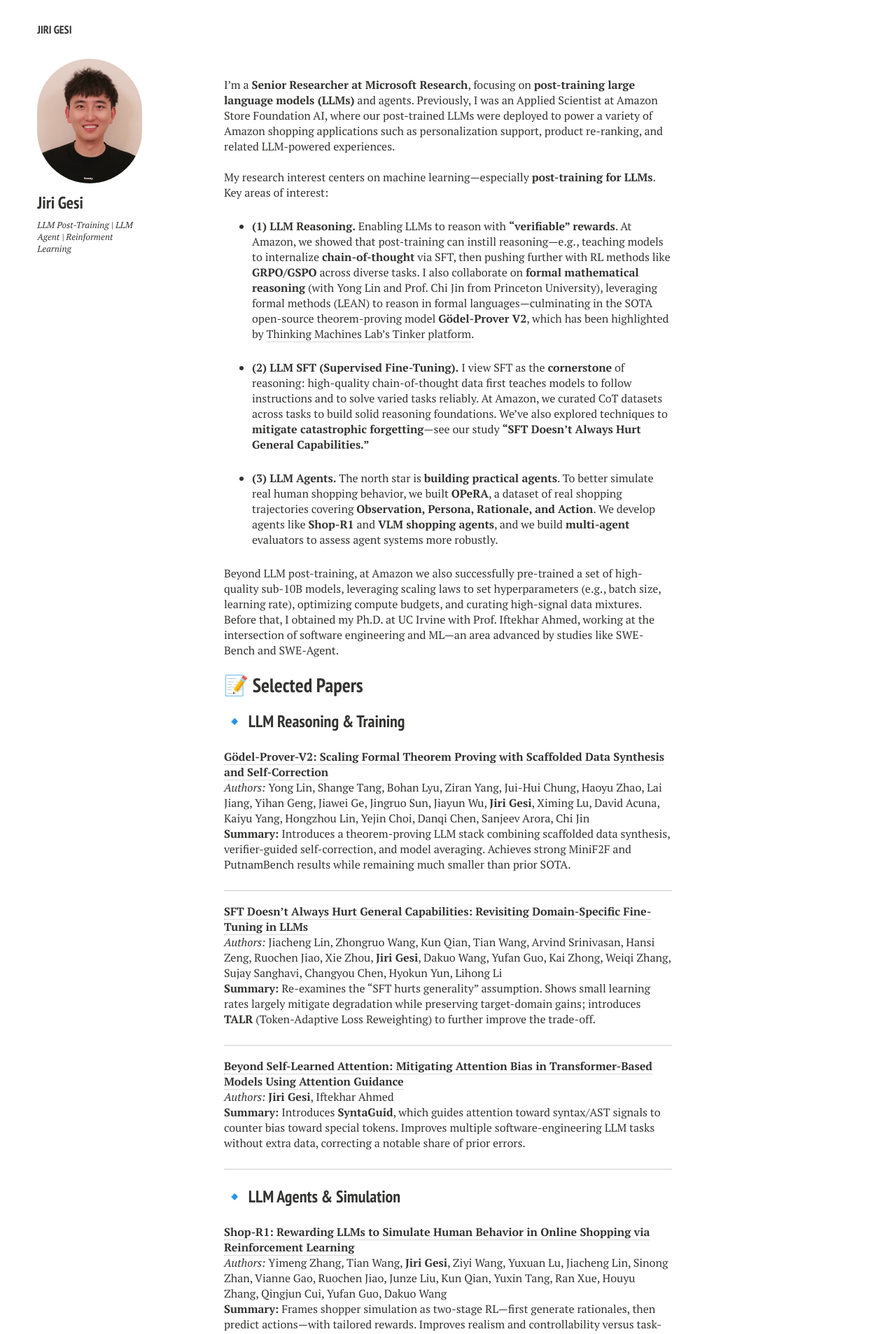
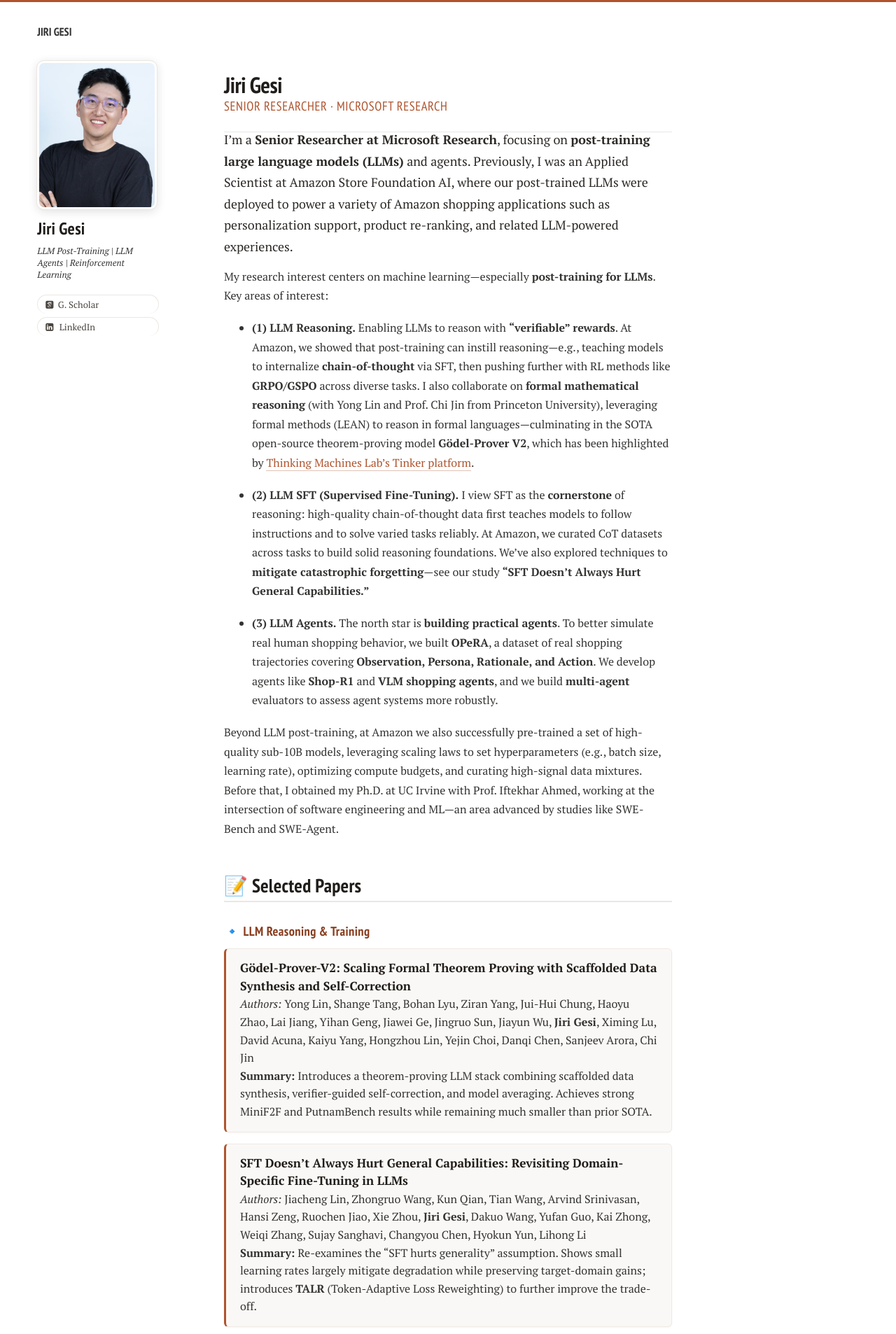
Before and after one commit to Jirigesi/Jirigesi.github.io, a Jekyll site: the page built from index.md, in a window 1280 px wide. Shown: the top 1906 px of the page at 70% size. Built offline with Jekyll 4.4.1, drawn with Linux system fonts in a browser that asks for light colours; comment, search, counter and statistics services are not loaded.

Commit message:
Redesign: Warm Slate polish, hero, paper cards, new portrait avatar
- Add scoped custom.css (loaded after theme): terracotta accent, top bar,
  hero name+role header, subtle paper cards with left-accent bar, heavier
  section headers, rectangular portrait avatar, pill-style social links.
- index.md: add title + role subtitle for the hero.
- _config.yml: new optimized avatar (jiri_avatar.jpg), enable Google Scholar
  + LinkedIn (drop GitHub), fix bio typo Reinforment->Reinforcement.
- Remove broken legacy Twitter timeline embed from home2 layout.

Co-Authored-By: Claude Opus 4.8 (1M context) <noreply@anthropic.com>

```diff
--- a/_config.yml
+++ b/_config.yml
@@ -7,9 +7,10 @@ disqus_shortname: jirigesi (吉日格斯)
 # Owner/Author Information
 owner:
   name:           Jiri Gesi
-  avatar:         jirigesi.png
-  bio:            LLM Post-Training | LLM Agent | Reinforment Learning
-  # google_scholar: https://scholar.google.com/citations?user=pZTCjMsAAAAJ
+  avatar:         jiri_avatar.jpg
+  bio:            LLM Post-Training | LLM Agents | Reinforcement Learning
+  google_scholar: pZTCjMsAAAAJ
+  linkedin:       jirigesi
 
 # Top Navigation Links
 # links:
--- a/_includes/_head.html
+++ b/_includes/_head.html
@@ -68,6 +68,8 @@
 <!-- For all browsers -->
 <link rel="stylesheet" href="{{ site.url }}/assets/css/main.min.css">
 <link rel="stylesheet" href="{{ site.url }}/assets/academicons.css" />
+<link rel="stylesheet" href="{{ site.url }}/assets/css/custom.css">
+
 
 <meta http-equiv="cleartype" content="on">
 
--- a/_layouts/home2.html
+++ b/_layouts/home2.html
@@ -38,8 +38,6 @@
     <h1>{{ page.title }}</h1>
     <div class="article-wrap">
       {{ content }}
-      <a class="twitter-timeline" href="https://twitter.com/jirigesi" data-widget-id="338001751854686210">Tuits de @jirigesi</a>
-      <script>!function(d,s,id){var js,fjs=d.getElementsByTagName(s)[0],p=/^http:/.test(d.location)?'http':'https';if(!d.getElementById(id)){js=d.createElement(s);js.id=id;js.src=p+"://platform.twitter.com/widgets.js";fjs.parentNode.insertBefore(js,fjs);}}(document,"script","twitter-wjs");</script>
     </div><!-- /.article-wrap -->
     {% if site.disqus_shortname and page.comments %}
       <section id="disqus_thread"></section><!-- /#disqus_thread -->
--- /dev/null
+++ b/assets/css/custom.css
@@ -0,0 +1,150 @@
+/* ==========================================================================
+   custom.css — "Warm Slate" restrained polish (loaded after main.min.css)
+   Additive only: no theme files are modified. Tweak --accent to restyle.
+   ========================================================================== */
+
+:root {
+  --accent:      #b0542e;   /* muted terracotta */
+  --accent-dark: #8a3f20;
+  --ink:         #201d1a;   /* charcoal for headings */
+  --rule:        #ece7e2;   /* warm hairline */
+}
+
+/* --- Global feel: smoother type + a thin signature bar at the very top --- */
+html { -webkit-font-smoothing: antialiased; -moz-osx-font-smoothing: grayscale; }
+body { text-rendering: optimizeLegibility; }
+body.page { border-top: 3px solid var(--accent); }
+
+::selection   { background: rgba(176, 84, 46, 0.16); }
+::-moz-selection { background: rgba(176, 84, 46, 0.16); }
+
+a { transition: color .16s ease, border-color .16s ease, background-color .16s ease; }
+
+/* Collapse the empty <h1> only when the page has no title */
+#main article > h1:empty { display: none; margin: 0; }
+
+/* --- Hero: name + role anchor the top of the reading column --- */
+#main article > h1 {
+  color: var(--ink);
+  font-weight: 700;
+  letter-spacing: -0.5px;
+  margin-bottom: 2px;
+}
+.page-role {
+  margin: 0 0 1.4em;
+  padding-bottom: 1.1em;
+  border-bottom: 1px solid var(--rule);
+  font-family: 'PT Sans Narrow', sans-serif;
+  font-size: 1.15em;
+  letter-spacing: .6px;
+  text-transform: uppercase;
+  color: var(--accent);
+}
+
+/* --- Reading column: a touch more air; larger opening paragraph --- */
+.article-wrap { line-height: 1.72; }
+.article-wrap p { margin-bottom: 1.15em; }
+.page-role + p { font-size: 1.12em; line-height: 1.7; color: #2c2926; }
+
+/* Body links: warm, clean underline instead of the grey dotted line */
+.article-wrap p > a,
+.article-wrap li > a {
+  color: var(--accent);
+  border-bottom: 1px solid rgba(176, 84, 46, 0.35);
+}
+.article-wrap p > a:hover,
+.article-wrap li > a:hover {
+  color: var(--accent-dark);
+  border-bottom-color: var(--accent-dark);
+}
+
+/* --- Section headers (## …) : charcoal with a quiet warm rule --- */
+.article-wrap h2 {
+  color: var(--ink);
+  font-size: 1.7em;
+  font-weight: 700;
+  margin-top: 2em;
+  padding-bottom: .35em;
+  letter-spacing: .2px;
+  border-bottom: 2px solid var(--rule);
+}
+
+/* --- Subsection headers (### …) : small, warm, tracked --- */
+.article-wrap h3 {
+  color: var(--accent-dark);
+  font-size: 1.15em;
+  margin-top: 1.7em;
+  margin-bottom: .8em;
+  letter-spacing: .4px;
+}
+
+/* --- Paper entries become subtle cards with a warm left-accent bar --- */
+.article-wrap p:has(a strong) {
+  background: #faf8f6;
+  border: 1px solid #efe9e4;
+  border-left: 3px solid var(--accent);
+  border-radius: 6px;
+  padding: 15px 20px;
+  margin: 0 0 16px;
+  line-height: 1.6;
+  box-shadow: 0 1px 3px rgba(32, 29, 26, 0.04);
+  transition: box-shadow .18s ease, border-color .18s ease;
+}
+.article-wrap p:has(a strong):hover {
+  box-shadow: 0 3px 12px rgba(32, 29, 26, 0.09);
+  border-left-color: var(--accent-dark);
+}
+
+/* Paper titles: the scannable anchor of each card */
+.article-wrap p > a:has(> strong) {
+  color: var(--ink);
+  border-bottom: 0;
+  font-size: 1.08em;
+  line-height: 1.4;
+}
+.article-wrap p > a:has(> strong):hover { color: var(--accent); }
+
+/* Cards supply the separation — retire the horizontal rules between them */
+.article-wrap hr { display: none; }
+
+/* --- Bio sidebar: refined rectangular portrait + pill-style social links --- */
+.article-author-side .bio-photo {
+  width: 100%;
+  max-width: 165px;
+  height: auto;
+  border-radius: 10px;          /* rounded rectangle, not a circle */
+  border: 3px solid #fff;
+  box-shadow: 0 3px 14px rgba(32, 29, 26, 0.14);
+  outline: 1px solid var(--rule);
+}
+.article-author-side h3 {
+  color: var(--ink);
+  font-weight: 700;
+  letter-spacing: .3px;
+}
+
+.author-social {
+  display: inline-block;
+  margin: 0 4px 8px 0;
+  padding: 4px 11px;
+  font-size: 13px;
+  color: #4a453f;
+  border: 1px solid var(--rule);
+  border-radius: 999px;
+  background: #fff;
+}
+.author-social:visited { color: #4a453f; }
+/* Replace the theme's jittery scale-on-hover with a calm warm fill */
+.author-social:hover {
+  color: #fff;
+  background: var(--accent);
+  border-color: var(--accent);
+  -webkit-transform: none;
+     -moz-transform: none;
+      -ms-transform: none;
+          transform: none;
+}
+.author-social:active { -webkit-transform: none; transform: none; }
+
+/* --- Footer: quiet it down --- */
+.footer-wrap { color: #9a938c; letter-spacing: .2px; }
--- a/index.md
+++ b/index.md
@@ -1,8 +1,11 @@
 ---
 layout: home2
+title: Jiri Gesi
 description: "Jiri Gesi"
 tags: [Jekyll, theme, responsive, blog, template]
 ---
+
+<p class="page-role">Senior Researcher &middot; Microsoft Research</p>
 
 I’m a **Senior Researcher at Microsoft Research**, focusing on **post-training large language models (LLMs)** and agents. Previously, I was an Applied Scientist at Amazon Store Foundation AI, where our post-trained LLMs were deployed to power a variety of Amazon shopping applications such as personalization support, product re-ranking, and related LLM-powered experiences.
 
```
Also changed, not shown: images/jiri_avatar.jpg (added), 1 other file.
